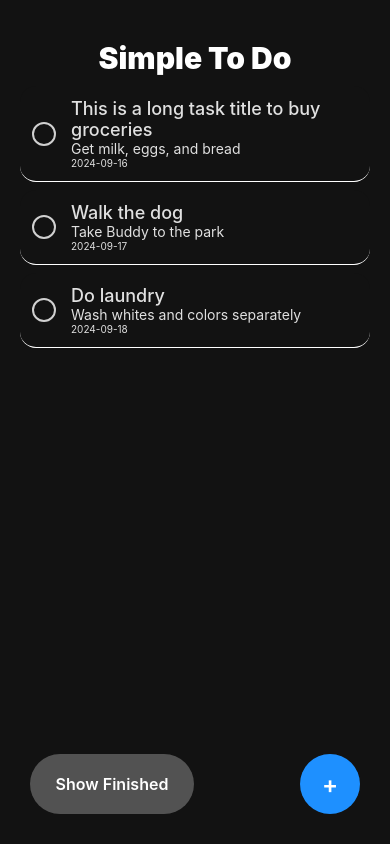
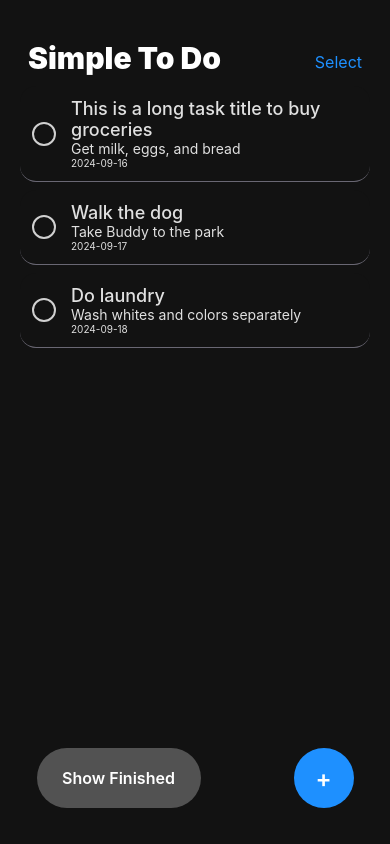
Before and after one commit to ChanAbay-abay/SimpleToDo, a React Native app: screen / in a window 390 px wide. Built offline with nearby package versions, Linux system fonts and the light colour scheme.

Commit message:
added actionButton styling, implemented transparent/solid container when 8 task display

```diff
--- a/App.js
+++ b/App.js
@@ -6,11 +6,17 @@ import {
   View,
   Text,
   TouchableOpacity,
+  Platform,
+  TouchableWithoutFeedback,
+  Keyboard,
+  KeyboardAvoidingView,
 } from "react-native";
+
 import styles from "./AppStyles";
 import ToDoItem from "./components/toDoItem";
 import NewTask from "./components/newTask";
 import EditTask from "./components/editTask";
+import ActionButtons from "./components/actionButton";
 
 const initialToDoData = [
   {
@@ -41,6 +47,7 @@ export default function App() {
   const [showNewTask, setShowNewTask] = useState(false);
   const [editingTaskId, setEditingTaskId] = useState(null);
   const [showCompletedTasks, setShowCompletedTasks] = useState(false);
+  const [isSelecting, setIsSelecting] = useState(false);
 
   const toggleComplete = (id) => {
     setToDoData((prevData) =>
@@ -104,6 +111,12 @@ export default function App() {
 
   return (
     <SafeAreaView style={styles.maincontainer}>
+      <KeyboardAvoidingView
+        behavior={Platform.OS === "ios" ? "padding" : "height"}
+        style={{ flex: 1 }}
+      >
+        <TouchableWithoutFeedback onPress={Keyboard.dismiss}>
+
           <View style={styles.wrappercontainer}>
             <Text style={styles.title}>Simple To Do</Text>
             <FlatList
@@ -139,24 +152,24 @@ export default function App() {
               keyExtractor={(item) => item.id}
             />
 
+            <ActionButtons
+              showCompletedTasks={showCompletedTasks}
+              showNewTask={showNewTask}
+              onToggleCompletedTasks={() => setShowCompletedTasks(!showCompletedTasks)}
+              onToggleNewTask={() => setShowNewTask(!showNewTask)}
+              solidBackground={displayedTasks.length >= 8} // if 8 then solid
+            />
+
+            <TouchableOpacity
+              style={styles.selectButton}
+              onPress={() => setIsSelecting(!isSelecting)}
+            >
+              <Text style={styles.selectButtonText}>Select</Text>
+            </TouchableOpacity>
           </View>
 
-      <TouchableOpacity
-        style={styles.showCompButton}
-        onPress={() => setShowCompletedTasks(!showCompletedTasks)}
-      >
-        <Text style={styles.showCompButtonText}>
-          {showCompletedTasks ? "Hide Finished" : "Show Finished"}
-        </Text>
-      </TouchableOpacity>
-
-      <TouchableOpacity
-        style={styles.addButton}
-        onPress={() => setShowNewTask(!showNewTask)}
-      >
-        <Text style={styles.addButtonText}>+</Text>
-      </TouchableOpacity>
-
+        </TouchableWithoutFeedback>
+      </KeyboardAvoidingView>
       <StatusBar style="light" />
     </SafeAreaView>
   );
--- a/AppStyles.js
+++ b/AppStyles.js
@@ -14,8 +14,9 @@ const styles = StyleSheet.create({
     fontSize: 30,
     fontWeight: "900",
     color: "#fff",
-    textAlign: "center",
+    textAlign: "left",
     marginBottom: 10,
+    marginLeft: 8,
   },
   subtitle: {
     fontSize: 18,
@@ -29,9 +30,9 @@ const styles = StyleSheet.create({
     width: 60,
     justifyContent: "center",
     alignItems: "center",
-    position: "absolute",
-    bottom: 30,
-    right: 30,
+    // position: "absolute",
+    bottom: 1,
+    right: 1.5,
   },
   addButtonText: {
     color: "#fff",
@@ -45,14 +46,44 @@ const styles = StyleSheet.create({
     width: 164,
     justifyContent: "center",
     alignItems: "center",
-    position: "absolute",
-    bottom: 30,
-    left: 30,
+    // position: "absolute",
+    bottom: 1,
+    left: 1.5,
   },
   showCompButtonText: {
     color: "#fff",
-    fontSize: 16, // Adjust font size as needed
+    fontSize: 16,
     fontWeight: "600",
+  },
+  selectButton: {
+    position: 'absolute',
+    top: 10,
+    right: 10,
+    // backgroundColor: 'transparent',
+    padding: 10,
+    borderRadius: 5,
+    zIndex: 1000,
+  },
+  selectButtonText: {
+    color: '#1e90ff',
+    fontSize: 16,
+    marginTop: 12,
+    paddingRight: 8,
+  },
+  actionButtonsContainer: {
+    flexDirection: 'row',
+    justifyContent: 'space-between',
+    alignItems: 'center',
+    height: 90,
+  },
+  solidBackgroundContainer: {
+    backgroundColor: '#181818', // Solid background for container
+    padding: 15,
+    borderRadius: 16,
+  },
+  transparentContainer: {
+    backgroundColor: 'transparent', // Transparent background for container
+    padding: 15,
   },
 });
 
--- /dev/null
+++ b/components/actionButton.js
@@ -0,0 +1,29 @@
+import React from "react";
+import { TouchableOpacity, Text, View } from "react-native";
+import styles from "../AppStyles"; // Adjust the path based on your file structure
+
+const ActionButtons = ({ showCompletedTasks, showNewTask, onToggleCompletedTasks, onToggleNewTask, solidBackground }) => {
+const containerStyle = solidBackground ? styles.solidBackgroundContainer : styles.transparentContainer;
+
+return (
+    <View style={[styles.actionButtonsContainer, containerStyle]}>
+    <TouchableOpacity
+        style={styles.showCompButton}
+        onPress={onToggleCompletedTasks}
+    >
+        <Text style={styles.showCompButtonText}>
+        {showCompletedTasks ? "Hide Finished" : "Show Finished"}
+        </Text>
+    </TouchableOpacity>
+
+    <TouchableOpacity
+        style={styles.addButton}
+        onPress={onToggleNewTask}
+    >
+        <Text style={styles.addButtonText}>+</Text>
+    </TouchableOpacity>
+    </View>
+);
+};
+
+export default ActionButtons;
--- a/components/toDoItemStyles.js
+++ b/components/toDoItemStyles.js
@@ -9,7 +9,7 @@ const styles = StyleSheet.create({
     backgroundColor: currentTheme.backgroundColor,
     // borderWidth: 1,
     borderBottomWidth: 0.5,
-    borderColor: "white",
+    borderColor: "#696773",
     flexDirection: "row",
     borderRadius: 16,
     marginBottom: 8,
```
Lines whose indentation alone changed are shown as unchanged.
